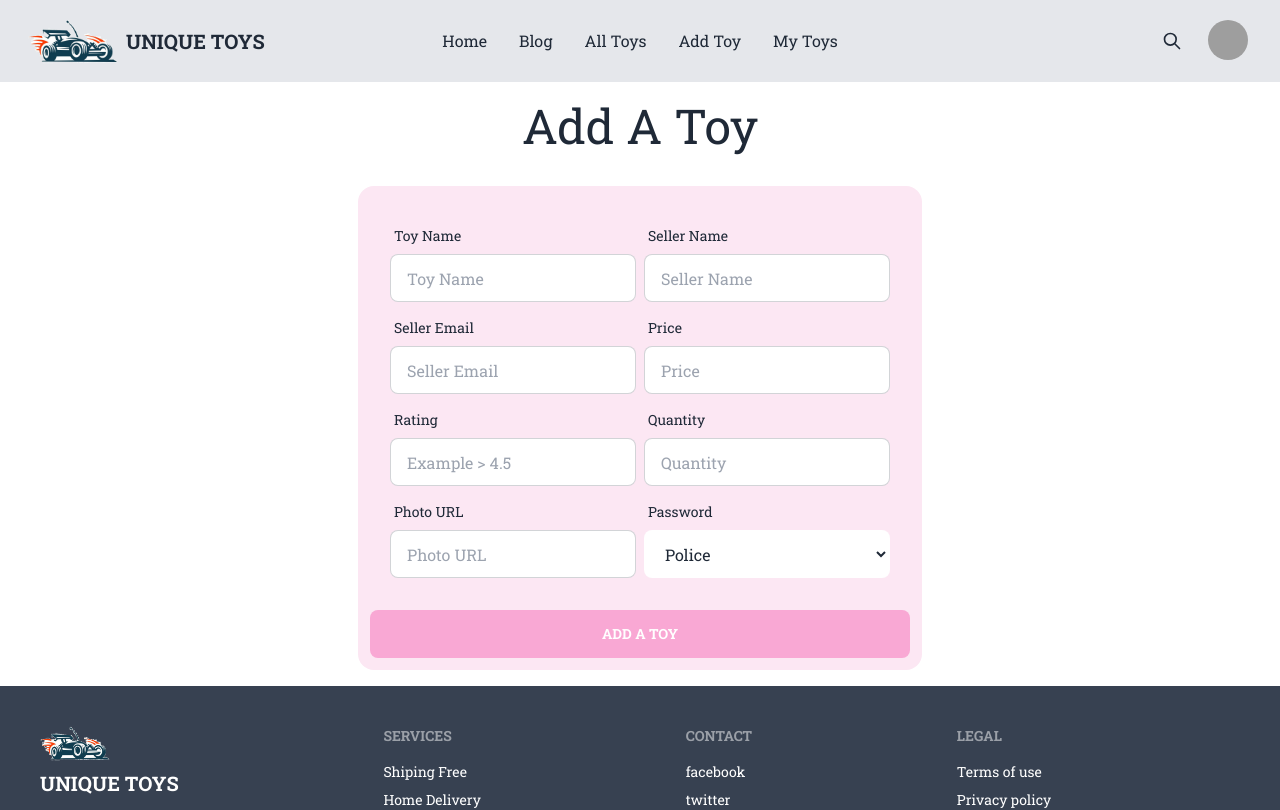
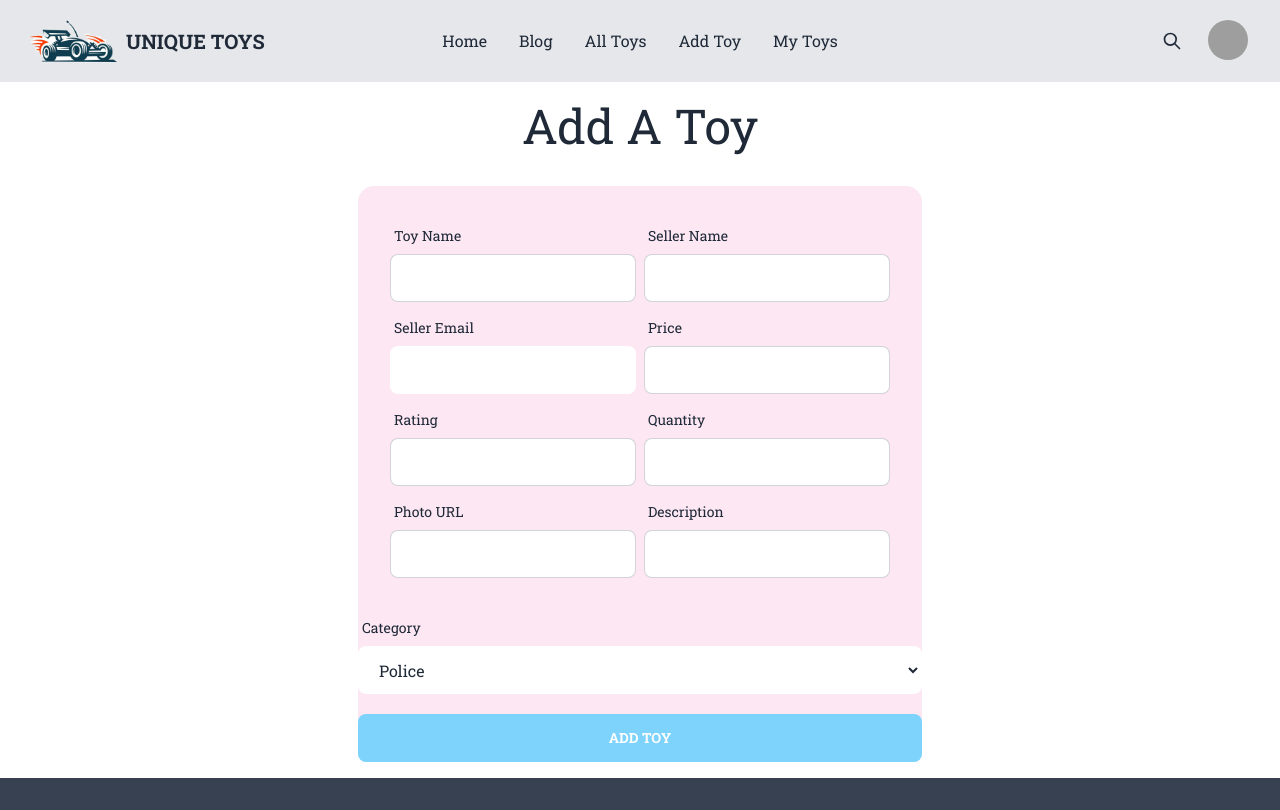
Before and after one commit to raju720190r/unique-toy-client, a React (Vite) app: page /addToy in a window 1280 px wide. Shown: the top 810 px of the page. Built offline with nearby package versions, Linux system fonts and the light colour scheme; no server answers; sample sign-in values are in the browser's storage; grey boxes are pictures that could not be loaded.

Commit message:
Add Toy data add Mongodb

```diff
--- a/src/Routes/PrivateRoutes.jsx
+++ b/src/Routes/PrivateRoutes.jsx
@@ -1,6 +1,6 @@
 import { useContext } from "react";
-import { AuthContext } from "../provider/AuthProvider";
 import { Navigate, useLocation } from "react-router-dom";
+import { AuthContext } from "../providers/AuthProvider";
 
 
 const PrivateRoute = ({children}) => {
--- a/src/Routes/Routes.jsx
+++ b/src/Routes/Routes.jsx
@@ -7,6 +7,7 @@ import MyToy from "../components/Pages/MyToy";
 import Blog from "../components/Pages/Blog";
 import AddToy from "../components/Pages/AddToy";
 import AllToys from "../components/Pages/AllToys";
+import PrivateRoute from "./PrivateRoutes";
 
 
 const router = createBrowserRouter([
@@ -36,7 +37,7 @@ const router = createBrowserRouter([
       },
       {
            path:"addToy",
-           element:<AddToy></AddToy>
+           element:<PrivateRoute><AddToy></AddToy></PrivateRoute>
       },
       {
         path:"allToy",
--- a/src/components/Pages/AddToy.jsx
+++ b/src/components/Pages/AddToy.jsx
@@ -1,68 +1,98 @@
+import { useContext } from "react";
+import { useForm } from "react-hook-form";
+import { AuthContext } from "../../providers/AuthProvider";
+const AddToy = () => {
+    const {user} =useContext(AuthContext)
 
-const AddToy = () => {
+    const { register, handleSubmit, watch, formState: { errors } } = useForm();
+    const onSubmit = data => {
+        fetch('http://localhost:5000/toys',{
+            method:'POST',
+            headers:{
+                'content-type':'application/json'
+            },
+            body:JSON.stringify(data)
+        })
+        .then(res=>res.json())
+        .then(result=>{
+            console.log(result)
+        })
+        console.log(data);
+
+    };
+
+
     return (
         <div>
-            <h2 className="text-5xl text-center my-5">Add A Toy</h2>
+            <h2 className="hero bg-base-100 text-5xl text-center my-5 ">Add A Toy</h2>
+
             <div className="hero bg-base-100">
                 <div className="hero-content flex-col ">
                     <div className="card bg-pink-100">
-                        <form>
+                        <form onSubmit={handleSubmit(onSubmit)}>
                             <div className="card-body grid lg:grid-cols-2">
                                 <div className="form-control">
                                     <label className="label">
                                         <span className="label-text">Toy Name</span>
                                     </label>
-                                    <input type="text" placeholder="Toy Name" name="name" className="input input-bordered" />
+                                    <input className="input input-bordered" {...register("carName")} />
                                 </div>
                                 <div className="form-control">
                                     <label className="label">
                                         <span className="label-text">Seller Name</span>
                                     </label>
-                                    <input type="text" placeholder="Seller Name" className="input input-bordered" />
+                                    <input className="input input-bordered"  {...register("sellerName")} />
                                 </div>
                                 <div className="form-control">
                                     <label className="label">
                                         <span className="label-text">Seller Email</span>
                                     </label>
-                                    <input type="email" placeholder="Seller Email" className="input input-bordered" />
+                                    <input className="input"  {...register("sellerEmail", { required: true })} />
                                 </div>
                                 <div className="form-control">
                                     <label className="label">
                                         <span className="label-text">Price</span>
                                     </label>
-                                    <input type="number" placeholder="Price" className="input input-bordered" />
+                                    <input className="input input-bordered"  {...register("price")} />
                                 </div>
                                 <div className="form-control">
                                     <label className="label">
                                         <span className="label-text">Rating</span>
                                     </label>
-                                    <input type="number" placeholder="Example > 4.5" className="input input-bordered" />
+                                    <input className="input input-bordered" {...register("rating")} />
                                 </div>
                                 <div className="form-control">
                                     <label className="label">
                                         <span className="label-text">Quantity</span>
                                     </label>
-                                    <input type="number" placeholder="Quantity" className="input input-bordered" />
+                                    <input className="input input-bordered"  {...register("quantity")} />
                                 </div>
                                 <div className="form-control">
                                     <label className="label">
                                         <span className="label-text">Photo URL</span>
                                     </label>
-                                    <input type="text" placeholder="Photo URL" className="input input-bordered" />
+                                    <input className="input input-bordered"  {...register("pictureUrl")} />
                                 </div>
                                 <div className="form-control">
                                     <label className="label">
-                                        <span className="label-text">Password</span>
+                                        <span className="label-text">Description</span>
                                     </label>
-                                    <select className="input">
-                                        <option value="police">Police</option>
-                                        <option value="luxury">Luxury</option>
-                                        <option value="construction">Construction</option>
-                                    </select>
+                                    <input className="input input-bordered" {...register("description")} />
                                 </div>
+
+                            </div>
+                            <div className="form-control mt-0 mb-5">
+                                <label className="label">
+                                    <span className="label-text text-center">Category</span>
+                                </label>
+                                <select className="input" {...register("subCategory")}>
+                                    <option value="police">Police</option>
+                                    <option value="luxury">Luxury</option>
+                                    <option value="construction">Construction</option>
+                                </select>
                             </div>
                             <div className="form-control">
-                                <button className="btn bg-pink-300 border-none hover:bg-pink-700 mb-3 mx-3">Add a Toy</button>
+                                <input className="btn bg-sky-300 border-none" type="submit" value="Add Toy" />
                             </div>
                         </form>
                     </div>
--- a/src/components/Pages/Login.jsx
+++ b/src/components/Pages/Login.jsx
@@ -4,7 +4,7 @@ import { AuthContext } from "../../providers/AuthProvider";
 
 
 const Login = () => {
-    const {signIn}=useContext(AuthContext);
+    const {signIn,loginWithGoogle}=useContext(AuthContext);
 
     const handleLogin = event => {
         event.preventDefault();
@@ -19,6 +19,11 @@ const Login = () => {
             console.log(user);
         })
         .catch(error=>console.log(error));
+    }
+
+
+    const handleGoogleLogin =()=>{
+        loginWithGoogle();
     }
     return (
         <div>
@@ -49,7 +54,7 @@ const Login = () => {
                                     <button className="btn bg-pink-300 border-none">Login</button>
                                 </div>
                                 <div className="form-control">
-                                    <button className="btn">Sign In With Google</button>
+                                    <button className="btn" onClick={handleGoogleLogin}>Sign In With Google</button>
                                 </div>
                                 <div className="form-control">
                                     <p><small>New User? <Link to={'/register'} className="btn btn-link">Register Here</Link></small></p>
--- a/src/components/Pages/Shared/Navbar.jsx
+++ b/src/components/Pages/Shared/Navbar.jsx
@@ -1,7 +1,13 @@
 
 import { Link } from 'react-router-dom';
 import logo from '../../../assets/Logo.png'
+import { useContext } from 'react';
+import { AuthContext } from '../../../providers/AuthProvider';
 const Navbar = () => {
+    const {user, logOut}=useContext(AuthContext);
+    const handleLogOut =()=>{
+        logOut();
+    }
 
     const navbar= <>
       <li><Link to={'/'}>Home</Link></li>
@@ -9,14 +15,6 @@ const Navbar = () => {
      <li><Link to={'/allToy'}>All Toys</Link></li>
      <li><Link to={'/addToy'}>Add Toy</Link></li>
      <li><Link to={'/myToy'}>My Toys</Link></li>
-
-
-
-
-      {/* <li><a href="">All Toys</a></li>
-      <li><a href="">My Toys</a></li>
-      <li><a href="">Add a Toys</a></li>
-      <li><a href="">Blog</a></li> */}
 
     </>
 
@@ -57,12 +55,11 @@ const Navbar = () => {
                     <ul tabIndex={0} className="menu menu-compact dropdown-content mt-3 p-2 shadow bg-base-100 rounded-box w-52">
                         <li>
                             <a className="justify-between">
-                                Profile
-                                <span className="badge">New</span>
+                                User Name
                             </a>
                         </li>
                         <li><a>Settings</a></li>
-                        <li><a>Logout</a></li>
+                        <li><button onClick={handleLogOut}>Logout</button></li>
                     </ul>
                 </div>
             </div>
--- a/src/providers/AuthProvider.jsx
+++ b/src/providers/AuthProvider.jsx
@@ -1,5 +1,5 @@
 import { createContext, useEffect, useState } from "react";
-import {createUserWithEmailAndPassword, getAuth, onAuthStateChanged, signInWithEmailAndPassword, signOut } from "firebase/auth";
+import {GoogleAuthProvider, createUserWithEmailAndPassword, getAuth, onAuthStateChanged, signInWithEmailAndPassword, signInWithPopup, signOut } from "firebase/auth";
 import app from "../firebase/firebse.confiq";
 
 export const AuthContext = createContext();
@@ -21,6 +21,10 @@ const AuthProvider = ({children}) => {
         setLoading(true);
         return signOut(auth);
     }
+    const loginWithGoogle = () => {
+        setLoading(true);
+        return signInWithPopup(auth, GoogleAuthProvider);
+    };
 
     useEffect(()=>{
         const unsubscrie = onAuthStateChanged(auth,currentUser =>{
@@ -37,7 +41,8 @@ const AuthProvider = ({children}) => {
          loading,
          createUser,
          signIn,
-         logOut
+         logOut,
+         loginWithGoogle
     }
     return (
         <AuthContext.Provider value={authInfo}>
```
